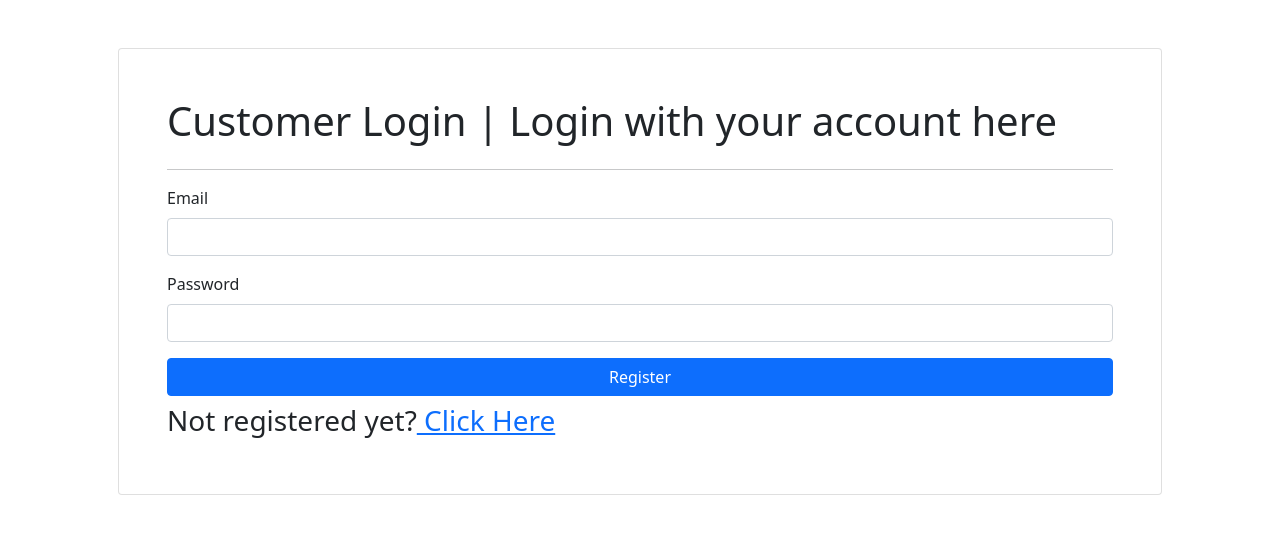
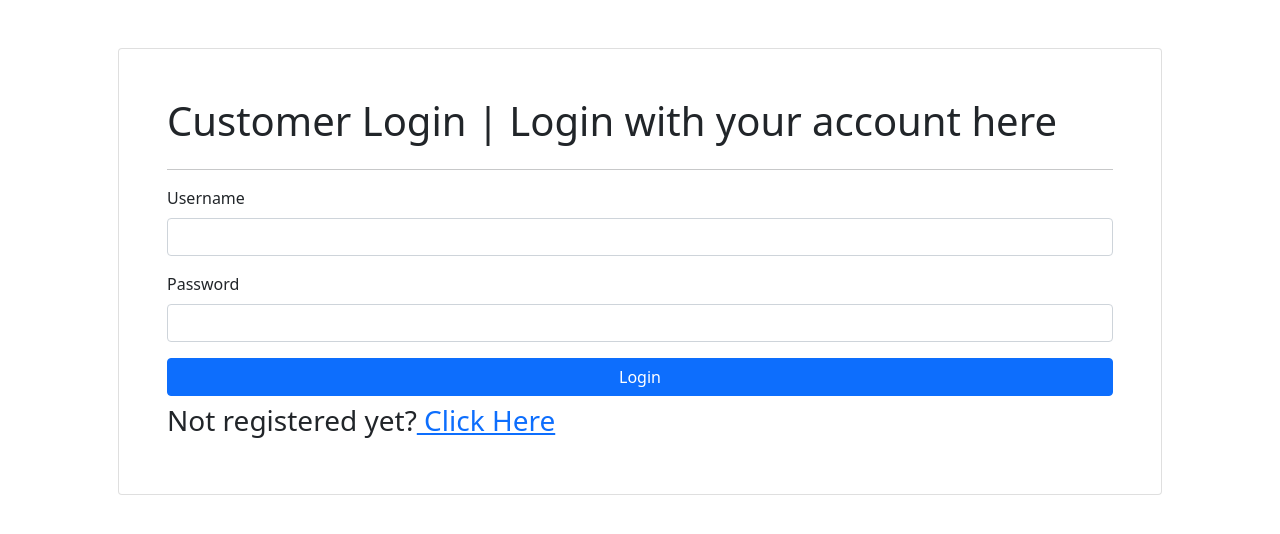
Before and after one commit to ze-4one/project_restro, a Django app: page /authentication/login/ in a window 1280 px wide. Shown: the top 534 px of the page. Run offline with Django 4.2, Linux system fonts and the light colour scheme.

Commit message:
app_restro class_33

```diff
--- a/project_restro/accounts/urls.py
+++ b/project_restro/accounts/urls.py
@@ -2,5 +2,5 @@ from django.urls import path
 from .views import RegistrationView, LoginView
 urlpatterns =[
     path('login/', LoginView.as_view(), name='login'),
-    path('register/', RegistrationView.as_view(), name='register')
+    path('register/', RegistrationView.as_view(), name='register'),
 ]
--- a/project_restro/accounts/views.py
+++ b/project_restro/accounts/views.py
@@ -15,14 +15,12 @@ class RegistrationView(View):
         username = request.POST.get('username')
         password = request.POST.get('password')
         user = User.objects.create_user(first_name=first_name, last_name=last_name,
-                                        email=email, username=username,
-                                        password=password)
+                                        email=email, username=username)
         user.set_password(password)
         user.is_staff = False
         user.is_active = False
         user.save()
         return redirect("register")
-
 
 class LoginView(View):
     def get(self, request):
@@ -34,6 +32,6 @@ class LoginView(View):
         user = authenticate(request, username=username, password=password)
         if user is not None:
             login(request, user)
-            return redirect
+            return redirect("menu-list")
         else:
-            print("Something went wrong")
+            return redirect("login")
--- a/project_restro/app_restro/templates/authentication/login.html
+++ b/project_restro/app_restro/templates/authentication/login.html
@@ -15,20 +15,23 @@
         <div class="card p-5">
             <h1>Customer Login | Login with your account here</h1>
             <hr>
-            <form action="#">
-                <div class="form-gropu mb-3">
-                    <label for="email">Email</label>
-                    <input type="text" class="form-control mt-2", name="email">
+            <form action="{% url 'login' %}" method="post">
+                {% csrf_token %}
+                <div class="form-group mb-3">
+                    <label for="username">Username</label>
+                    <input type="text" class="form-control mt-2" name="username">
                 </div>
-                <div class="form-gropu mb-3">
+                <div class="form-group mb-3">
                     <label for="password">Password</label>
-                    <input type="text" class="form-control mt-2", name="password">
+                    <input type="password" class="form-control mt-2" name="password">
                 </div>
-                <input type="submit" value="Register" class="btn btn-primary col-12 mb-2">
+                <input type="submit" value="Login" class="btn btn-primary col-12 mb-2">
             </form>
-            <h3>Not registered yet?<a href="{% url 'register' %}"> Click Here </a></h3>
+            <h3>Not registered yet?<a href="{% url 'register' %}"> Click Here</a></h3>
         </div>
     </div>
+    <!-- Option 1: Bootstrap Bundle with Popper -->
+    <script src="https://cdn.jsdelivr.net/npm/bootstrap@5.0.2/dist/js/bootstrap.bundle.min.js" integrity="sha384-MrcW6ZMFYlzcLA8Nl+NtUVF0sA7MsXsP1UyJoMp4YLEuNSfAP+JcXn/tWtIaxVXM" crossorigin="anonymous"></script>
 
   </body>
 </html>
```
Also changed, not shown: project_restro/app_restro/templates/authentication/register.html (+7 -4 lines), project_restro/app_restro/views.py (+16 -1 lines), project_restro/db.sqlite3.
